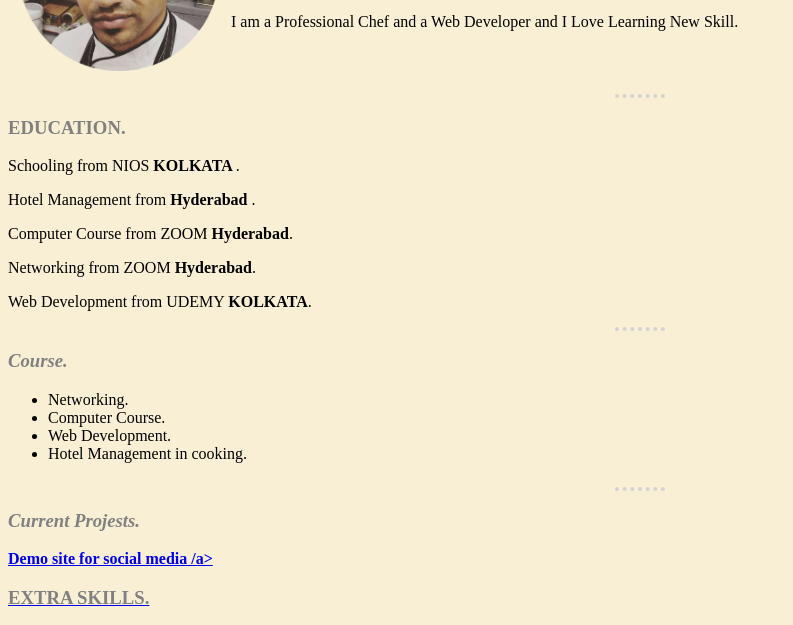
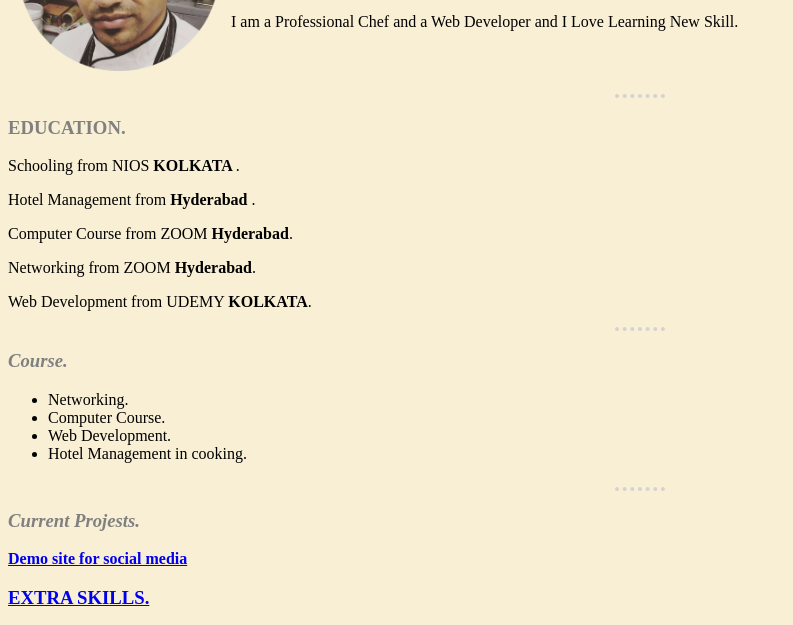
Before and after one commit to kevin-webdev/CV, a plain HTML site: page index.html in a window 1280 px wide. Shown: the part 148-773 px from the top of the page, without its empty margins (0-793 px from the left). Drawn offline with Linux system fonts and the light colour scheme; files that its build step writes are made by us from their sources.

Commit message:
Update index.html

```diff
--- a/index.html
+++ b/index.html
@@ -44,8 +44,8 @@
   <hr>
 
 <h3><em><strong>Current Projests</strong>.</em></h3>
-<strong><a href="https://icute-pets.netlify.app">Demo site for social media /a></strong>
-<strong><a href="https://curlycurry.netlify.app>Under Process</a></strong>
+<p><strong><a href="https://icute-pets.netlify.app">Demo site for social media </a></strong></P>
+<p><strong><a href="https://curlycurry.netlify.app>Under Process</a></strong></P>
 
   <hr>
 
```
